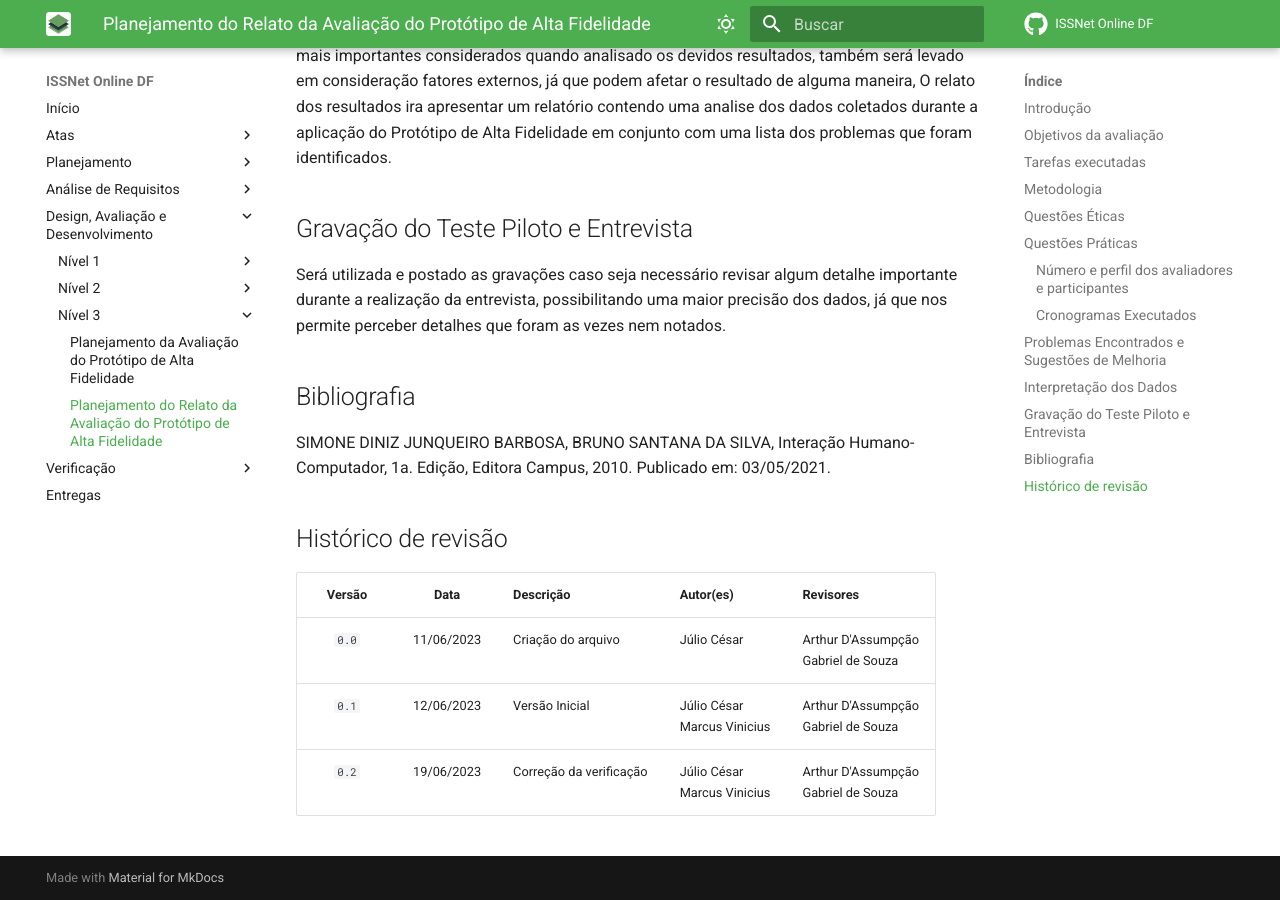
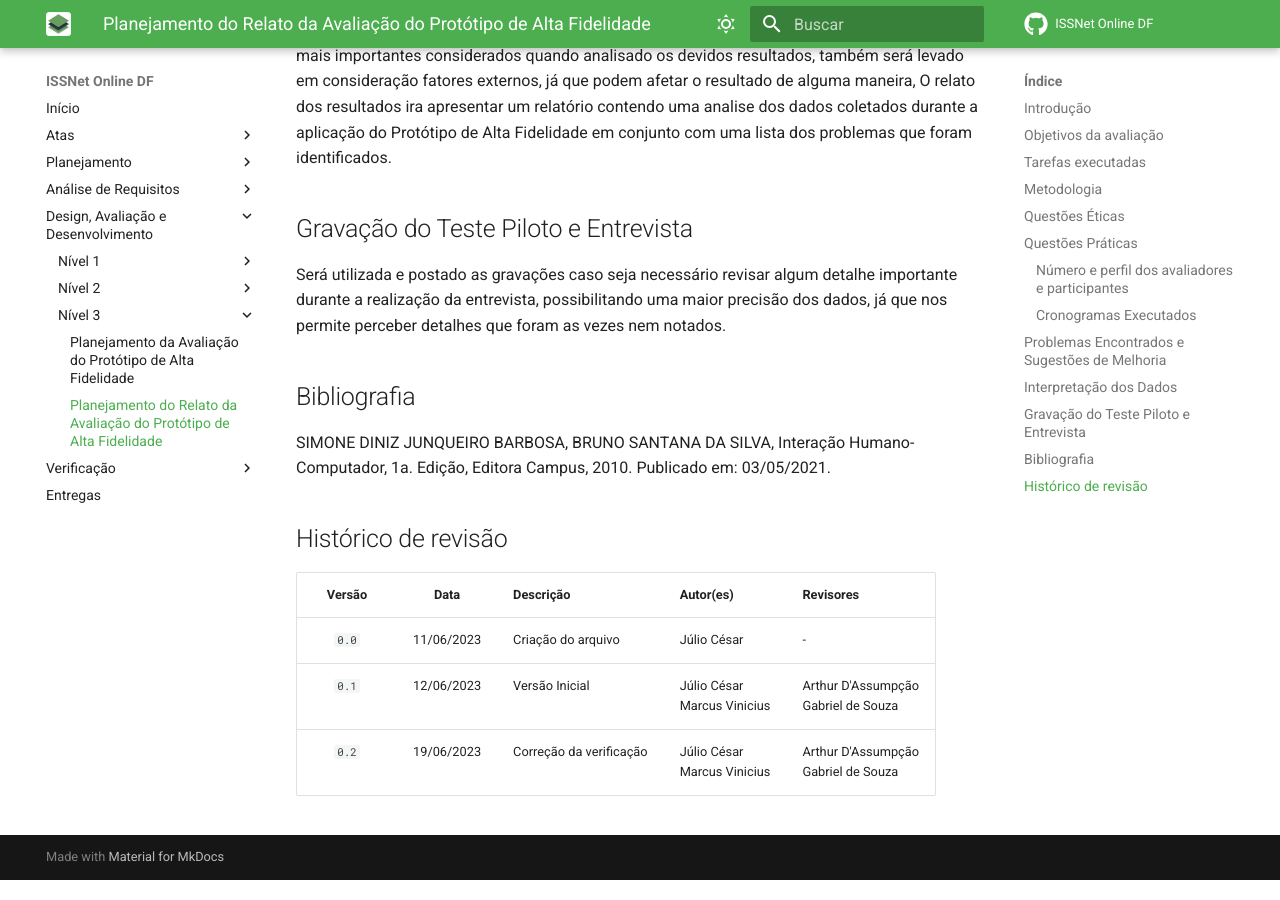
Before and after one commit to Interacao-Humano-Computador/2023.1-ISSNet, an MkDocs documentation site: the page built from gitpages/docs/design_avaliacao_desenvolvimento/nivel3/plan_relato_altafidelidade.md, in a window 1280 px wide and 900 px high, scrolled down 1579 px. Built offline with MkDocs 1.6.1 and Material for MkDocs 9.7.7, drawn with Linux system fonts in a browser that asks for light colours; comment, search, counter and statistics services are not loaded.

Commit message:
Corrige revisor da criação do arquivo

```diff
--- a/gitpages/docs/design_avaliacao_desenvolvimento/nivel3/plan_relato_altafidelidade.md
+++ b/gitpages/docs/design_avaliacao_desenvolvimento/nivel3/plan_relato_altafidelidade.md
@@ -39,6 +39,6 @@ Edição, Editora Campus, 2010. Publicado em: 03/05/2021.
 
 | Versão     | Data        | Descrição                                 | Autor(es)       | Revisores       |
 | :--------: | :---------: | ----------------------------------------- | --------------- | --------------- |
-| `0.0`      | 11/06/2023  | Criação do arquivo                        | Júlio César     | Arthur D'Assumpção<br>Gabriel de Souza |
+| `0.0`      | 11/06/2023  | Criação do arquivo                        | Júlio César     | - |
 | `0.1`      | 12/06/2023  | Versão Inicial                            | Júlio César<br>Marcus Vinicius| Arthur D'Assumpção<br>Gabriel de Souza|
 | `0.2`      | 19/06/2023  | Correção da verificação                   | Júlio César<br>Marcus Vinicius| Arthur D'Assumpção<br>Gabriel de Souza|
```
